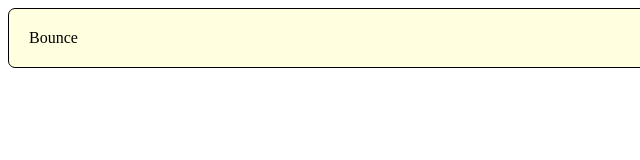
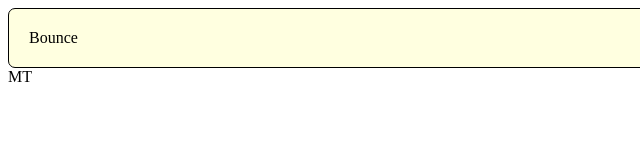
Before and after one commit to perplexyves/perplexyves.github.io, a plain HTML site: page index.html in a window 1280 px wide. Shown: the full height of the page, 0-640 px from the left. Drawn offline with Linux system fonts and the light colour scheme.

Commit message:
Update index.html

```diff
--- a/index.html
+++ b/index.html
@@ -11,6 +11,7 @@
 
 <body>
     <div class="rect">Bounce</div>
+    <div>MT</div>
 </body>
 
 </html>
```
